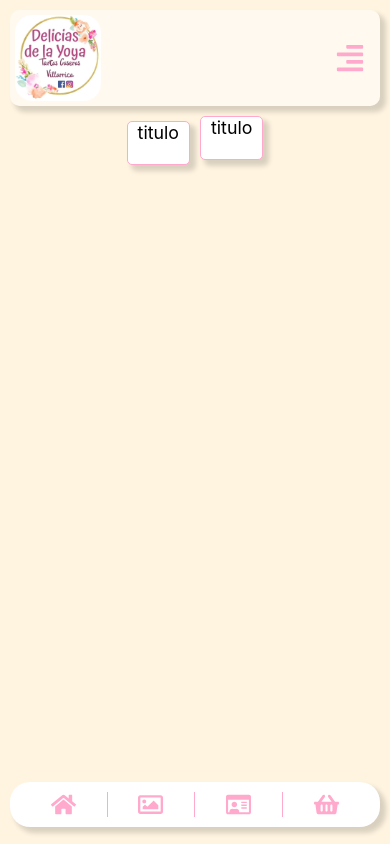
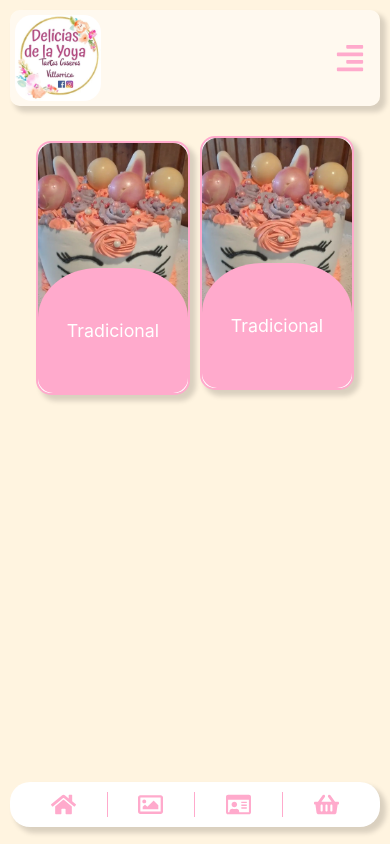
Before and after one commit to juanPabloEA/dy-web, a React (Create React App) app: page /gallery in a window 390 px wide. Built offline with nearby package versions, Linux system fonts and the light colour scheme.

Commit message:
card design

```diff
--- a/src/components/commons/navbar/Navbar.css
+++ b/src/components/commons/navbar/Navbar.css
@@ -29,7 +29,7 @@
         display: flex;
         align-items: center;
         font-size: 30px;
-        z-index: 1;
+        z-index: 5;
     }
     .active .Navbar-container .Navbar-options {
         color: white;
--- a/src/components/commons/product/Product.css
+++ b/src/components/commons/product/Product.css
@@ -5,11 +5,51 @@
         grid-template-rows: repeat(2, 1fr);
         grid-column-gap: 0px;
         grid-row-gap: 0px;
+        align-items: center;
+		justify-content: center;
 		box-shadow: 5px 5px 5px 1px rgb(0 0 0 / 15%);
+        padding: 0px;
     }
     .product-card {
         background-color: white;
-        border: 1px solid #FFAACC;
-        border-radius: 5px;
+        border: 2px solid #FFAACC;
+        border-radius: 15px;
+        height: 250px;
+        width: 150px;
     }
+    .product-card .content {
+        background-color: #FFAACC;
+        height: 100%;
+        border-radius: 40% 40% 15px 15px;
+        z-index: 1;
+    }
+
+    .product-card .head img {
+        display: grid;
+        z-index: 0;
+        position: absolute;
+        height: 150%;
+        width: 100%;
+        object-fit: cover;
+        border-radius: 15px
+    }
+    .product-card .content .titulo {
+        z-index: 1;
+        display: grid;
+        align-items: center;
+		justify-content: center;
+        color: white;
+        height: 100%;
+    }
+
+    .product-card .head {
+        display: grid;
+        grid-template-columns: 1fr;
+        grid-template-rows: repeat(2, 1fr);
+        grid-column-gap: 0px;
+        grid-row-gap: 0px;
+        position: relative;
+        height: 100%;
+    }
+
 }
--- a/src/components/commons/product/Product.jsx
+++ b/src/components/commons/product/Product.jsx
@@ -1,14 +1,15 @@
 import React from 'react';
+import homePicture from '../../../assets/img/home-image.jpeg'
 import './Product.css';
 
 const Product = (data) => {
     return (
         <div className="product-card">
             <div className="head">
-                titulo
+                <img src={homePicture}></img>
             </div>
             <div className="content">
-
+                <div className="titulo">Tradicional</div>
             </div>
         </div>
     );
--- a/src/components/commons/sidebar/Sidebar.css
+++ b/src/components/commons/sidebar/Sidebar.css
@@ -12,7 +12,7 @@
   transition: clip-path 400ms cubic-bezier(0.4, 0, 0.2, 1),
     background-color 400ms cubic-bezier(0.4, 0, 0.2, 1);
   width: 100%;
-  z-index: 1;
+  z-index: 5;
   display: flex;
 }
 
--- a/src/layout/gallery/Gallery.css
+++ b/src/layout/gallery/Gallery.css
@@ -4,10 +4,17 @@
         grid-template-columns: repeat(2, 1fr);
         grid-column-gap: 0px;
         grid-row-gap: 0px;
-        width: 100%;
-        height: 100%;
+        padding: 20px;
     }
-    .Gallery div {
+    .Gallery .traditional {
+		display: grid;
+		align-items: center;
+		justify-content: center;
+        padding-left: 5px;
+        padding-right: 5px;
+	}
+
+    .Gallery .fondant {
 		display: grid;
 		align-items: center;
 		justify-content: center;
```
